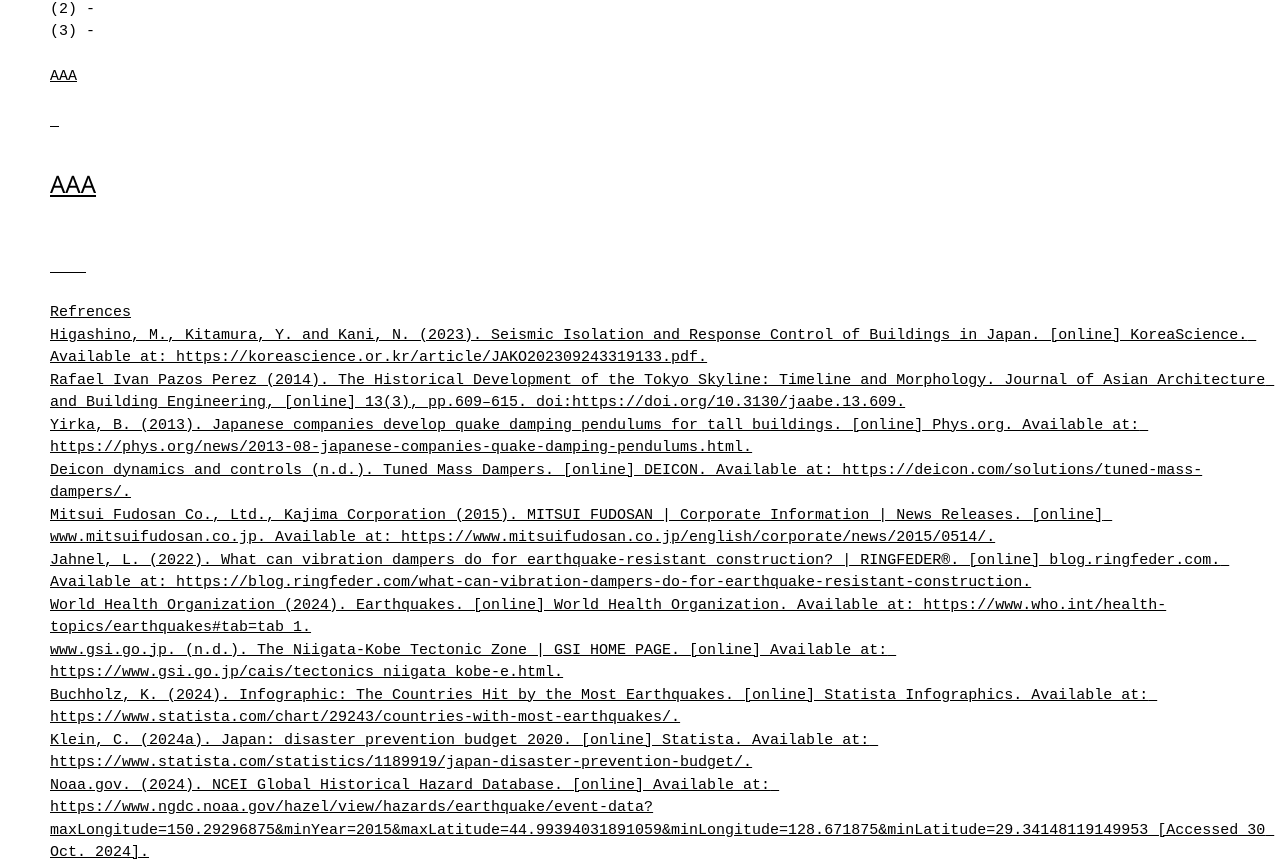
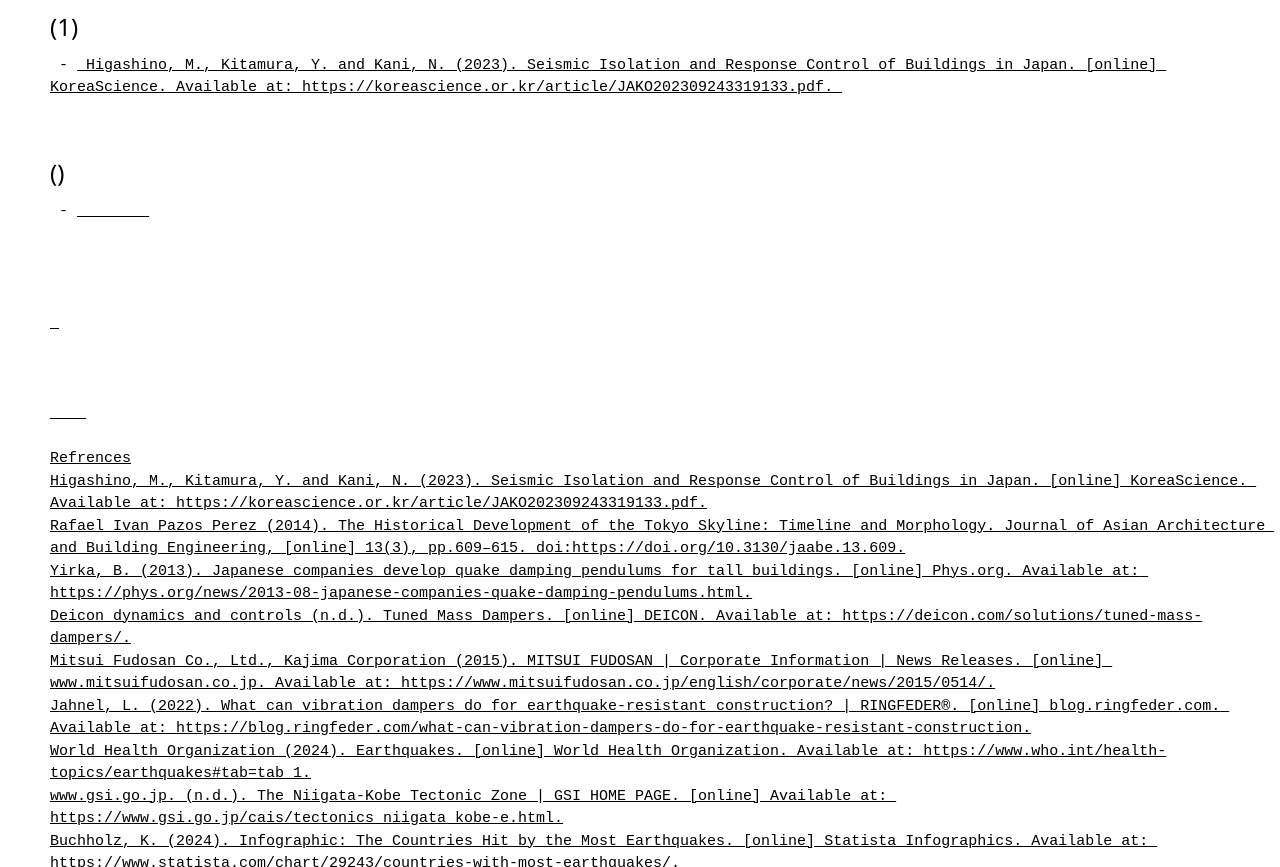
Before and after one commit to FEPSFY6901343/FY6901343, a plain HTML site: page index.html in a window 1280 px wide. Shown: the part 1724-2591 px from the top of the page. Drawn offline with nearby package versions, Linux system fonts and the light colour scheme.

Commit message:
Update index.html

```diff
--- a/index.html
+++ b/index.html
@@ -108,15 +108,18 @@ p.ex1 {
   <pre>
    <div style="white-space: pre-wrap;">
    References words and stuff
-(1) - <a href="https://koreascience.kr/article/JAKO201627038926371.pdf"> Higashino, M., Kitamura, Y. and Kani, N. (2023). Seismic Isolation and Response Control of Buildings in Japan. [online] KoreaScience. Available at: https://koreascience.or.kr/article/JAKO202309243319133.pdf. </a>
-(2) -
-(3) -
 
-<a href="#AAA">AAA
+
+<h3 id="(1)">(1)</h3> - <a href="https://koreascience.kr/article/JAKO201627038926371.pdf"> Higashino, M., Kitamura, Y. and Kani, N. (2023). Seismic Isolation and Response Control of Buildings in Japan. [online] KoreaScience. Available at: https://koreascience.or.kr/article/JAKO202309243319133.pdf. </a>
+
+    <h3 id="()">()</h3> - <a href="">        </a>
 
 
 
-<h3 id="AAA">AAA</h3>
+<a href="#()">
+
+<a href="#(1)">
+
 
 
 
```
